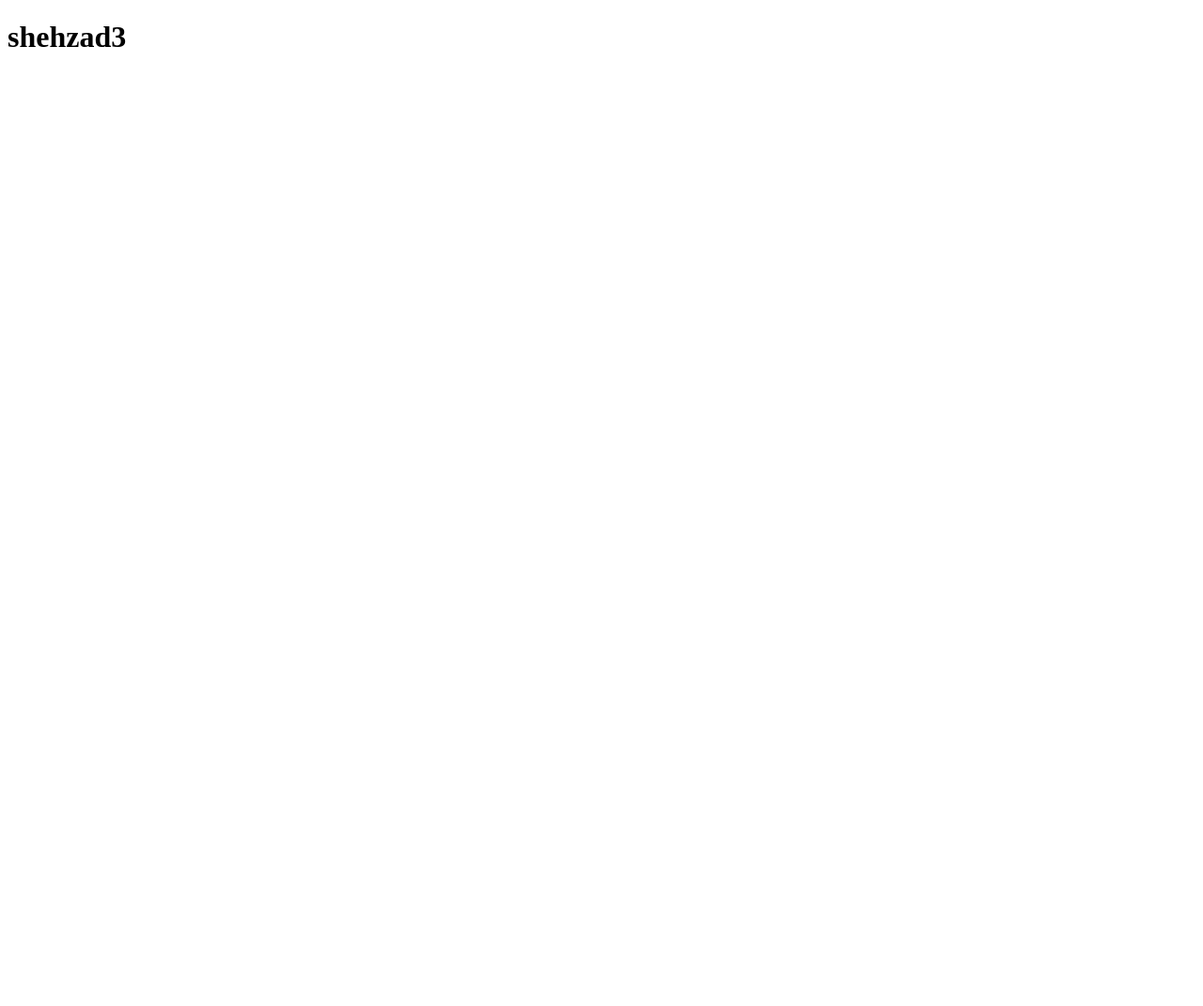
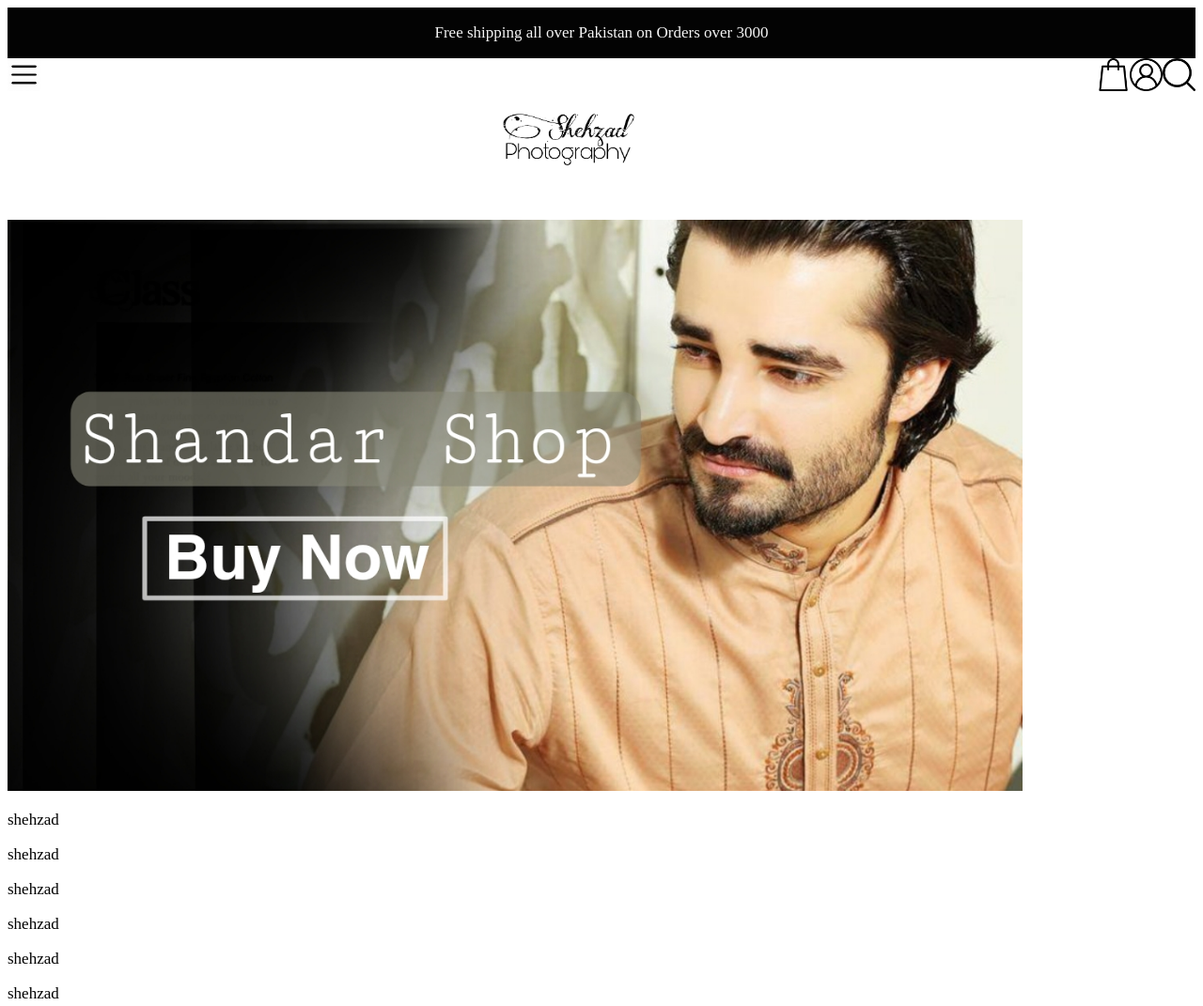
Before and after one commit to shehza-d/clothing-store, a plain HTML site: page index.html in a window 1280 px wide. Shown: the top 1071 px of the page at 94% size. Before the commit the page ends 800 px from the top, so only its background shows below. Drawn offline with Linux system fonts and the light colour scheme.

Commit message:
2nd phrase

```diff
--- a/index.html
+++ b/index.html
@@ -5,8 +5,23 @@
     <meta http-equiv="X-UA-Compatible" content="IE=edge">
     <meta name="viewport" content="width=device-width, initial-scale=1.0">
     <title>Shehzad 3</title>
+    <link rel="stylesheet" href="style.css">
 </head>
 <body>
-    <h1>shehzad3</h1>
+
+    <div class="topnav">
+      <center>  <p class="headingblack">Free shipping all over Pakistan on Orders over 3000</p></center>
+    </div>
+
+      <img src="./imgs/burgermenu.png" alt="" width="35" align="left">
+      <img src="./imgs/searchicon.jpg" alt="" width="35" align="right">&nbsp;
+      <img src="./imgs/profileicon.jpg" alt="" width="35" align="right">&nbsp;
+      <img src="./imgs/3.png" alt="" width="35" align="right">&nbsp;
+
+      <center><img src="./imgs/shehzad photography-black.png" alt="" width="150"></center>
+
+    <img src="./imgs/background main.jpg" alt="" width="1080">
+      <p>shehzad</p>
+    <p>shehzad</p><p>shehzad</p><p>shehzad</p><p>shehzad</p><p>shehzad</p><p>shehzad</p><p>shehzad</p><p>shehzad</p><p>shehzad</p><p>shehzad</p><p>shehzad</p><p>shehzad</p><p>shehzad</p><p>shehzad</p><p>shehzad</p><p>shehzad</p><p>shehzad</p><p>shehzad</p><p>shehzad</p><p>shehzad</p><p>shehzad</p><p>shehzad</p><p>shehzad</p><p>shehzad</p><p>shehzad</p><p>shehzad</p><p>shehzad</p><p>shehzad</p><p>shehzad</p><p>shehzad</p><p>shehzad</p><p>shehzad</p><p>shehzad</p><p>shehzad</p><p>shehzad</p><p>shehzad</p>
 </body>
 </html>
--- a/style.css
+++ b/style.css
@@ -0,0 +1,10 @@
+
+/* Add a black background color to the top navigation */
+.topnav {
+    background-color: rgb(3, 3, 3);
+    overflow: hidden;
+position:  sticky;
+}
+
+.headingblack {color:whitesmoke }
+p{font-size: 17px;}
```
Also changed, not shown: imgs/1.jpg (added), imgs/2.jpg (added), imgs/3.png (added), imgs/4.jpg (added), imgs/5.jpg (added), imgs/6.jpg (added), imgs/background main.jpg (added), imgs/burgermenu.png (added), imgs/images.jpg (added), imgs/profileicon.jpg (added), imgs/searchicon.jpg (added), imgs/shehzad photography white.png (added), imgs/shehzad photography-black.png (added).
